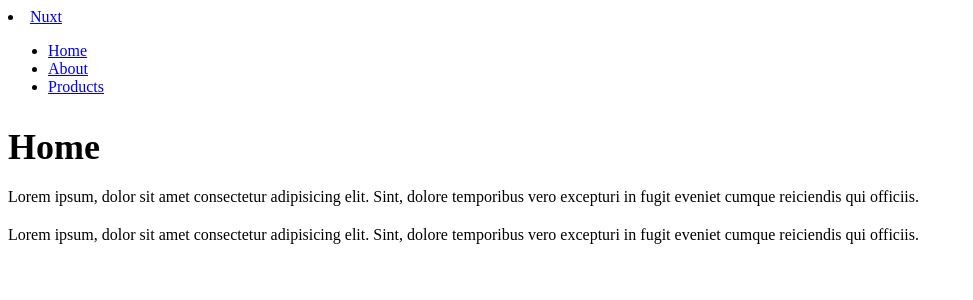
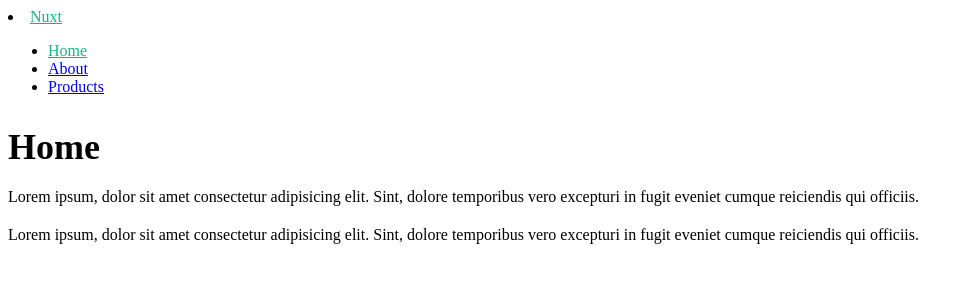
Before and after one commit to IRSAGE/Nuxt-Crash-Course, a Nuxt app: page / in a window 1280 px wide. Shown: the top 300 px of the page, without its empty margins (0-973 px from the left). Built offline with nearby package versions, Linux system fonts and the light colour scheme.

Commit message:
Adding Layouts

```diff
--- /dev/null
+++ b/layouts/default.vue
@@ -0,0 +1,24 @@
+<template>
+  <div>
+    <header>
+      <nav>
+        <li><NuxtLink to="/">Nuxt</NuxtLink></li>
+        <ul>
+          <li><NuxtLink to="/">Home</NuxtLink></li>
+          <li><NuxtLink to="/about">About</NuxtLink></li>
+          <li><NuxtLink to="/products">Products</NuxtLink></li>
+        </ul>
+      </nav>
+    </header>
+    <!-- output the page content-->
+    <div>
+      <slot />
+    </div>
+  </div>
+</template>
+
+<style scoped>
+.router-link-exact-active {
+  color: #12b488;
+}
+</style>
--- /dev/null
+++ b/layouts/products.vue
@@ -0,0 +1,26 @@
+<template>
+  <div>
+    <header>
+      <nav>
+        <li><NuxtLink to="/products">Nuxt Products</NuxtLink></li>
+      </nav>
+    </header>
+    <!-- output the page content-->
+    <div>
+      <slot />
+    </div>
+    <footer>
+      <ul>
+        <li><NuxtLink to="/">Home</NuxtLink></li>
+        <li><NuxtLink to="/about">About</NuxtLink></li>
+        <li><NuxtLink to="/products">Products</NuxtLink></li>
+      </ul>
+    </footer>
+  </div>
+</template>
+
+<style scoped>
+.router-link-exact-active {
+  color: #12b488;
+}
+</style>
--- a/pages/about.vue
+++ b/pages/about.vue
@@ -1,15 +1,5 @@
 <template>
   <div>
-    <header>
-      <li><NuxtLink to="/">Nuxt</NuxtLink></li>
-      <nav>
-        <ul>
-          <li><NuxtLink to="/">Home</NuxtLink></li>
-          <li><NuxtLink to="/about">About</NuxtLink></li>
-          <li><NuxtLink to="/products">Products</NuxtLink></li>
-        </ul>
-      </nav>
-    </header>
     <h2>About</h2>
     <p>
       Lorem ipsum, dolor sit amet consectetur adipisicing elit. Sint, dolore
--- a/pages/index.vue
+++ b/pages/index.vue
@@ -1,15 +1,5 @@
 <template>
   <div>
-    <header>
-      <li><NuxtLink to="/">Nuxt</NuxtLink></li>
-      <nav>
-        <ul>
-          <li><NuxtLink to="/">Home</NuxtLink></li>
-          <li><NuxtLink to="/about">About</NuxtLink></li>
-          <li><NuxtLink to="/products">Products</NuxtLink></li>
-        </ul>
-      </nav>
-    </header>
     <h2>Home</h2>
     <p>
       Lorem ipsum, dolor sit amet consectetur adipisicing elit. Sint, dolore
--- a/pages/products/[id].vue
+++ b/pages/products/[id].vue
@@ -6,6 +6,8 @@
 
 <script setup>
 const { id } = useRoute().params;
+
+definePageMeta({ layout: "products" });
 </script>
 
 <style scoped></style>
--- a/pages/products/index.vue
+++ b/pages/products/index.vue
@@ -4,6 +4,8 @@
   </div>
 </template>
 
-<script setup></script>
+<script setup>
+definePageMeta({ layout: "products" });
+</script>
 
 <style scoped></style>
```
